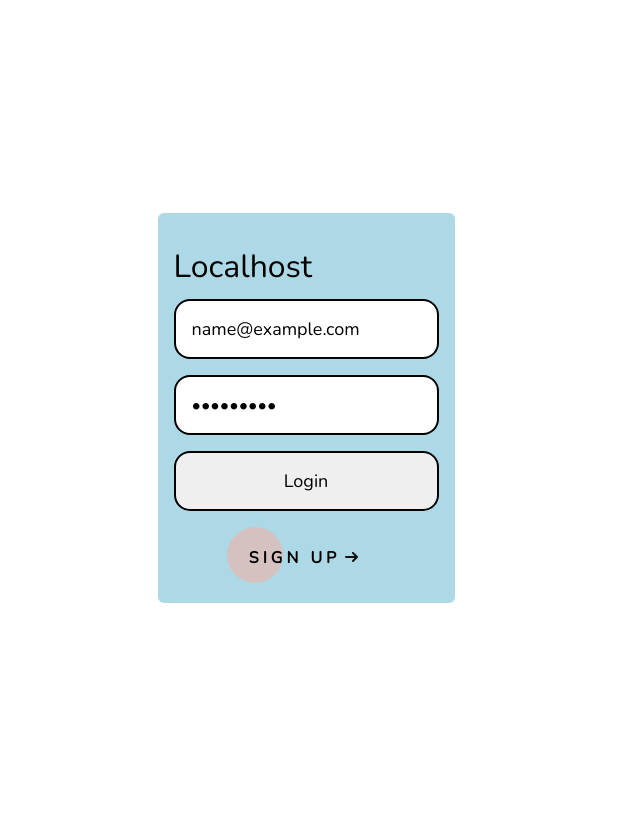
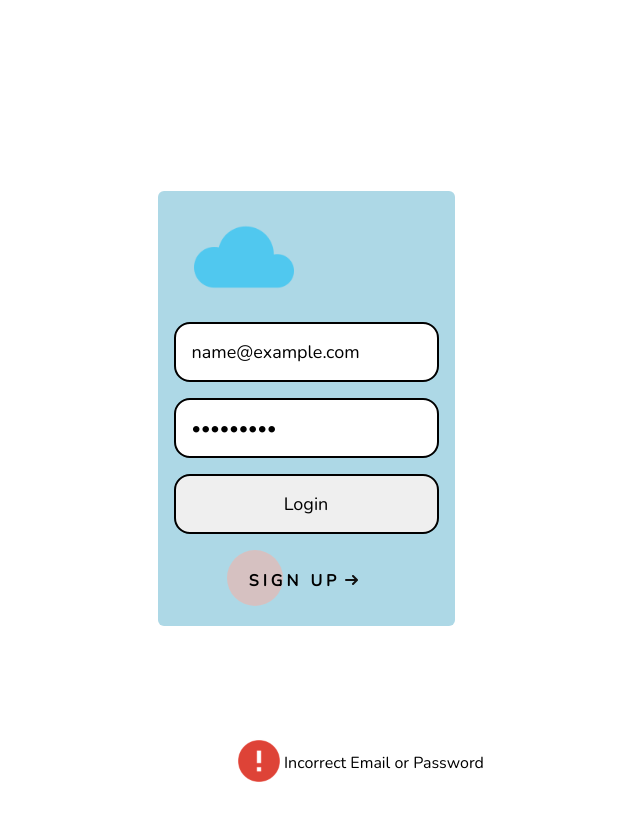
Before and after one commit to Arjunadappa/Localhost-frontEnd, a React (Create React App) app: page / in a window 1280 px wide. Both pictures are taken after typing "name@example.com", "Sample123" into the empty fields and a click on the button "Login". Shown: the whole page, without its empty margins (342-982 px from the left). Built offline with nearby package versions, Linux system fonts and the light colour scheme; no server answers.

Commit message:
bug fixes

```diff
--- a/src/components/ContextMenu/ContextMenu.js
+++ b/src/components/ContextMenu/ContextMenu.js
@@ -4,6 +4,7 @@ import RenameImage from "../../assets/rename.svg";
 import ShareImage from "../../assets/share.svg";
 import DownloadImage from "../../assets/download.svg";
 import TrashImage from "../../assets/trash.svg";
+import MoveImage from "../../assets/move.svg"
 import "./ContextMenu.css"
 
 const ContextMenu = React.forwardRef((props, ref) => (
@@ -14,7 +15,7 @@ const ContextMenu = React.forwardRef((props, ref) => (
         <ContextMenuItem title="Share" image={ShareImage} _id={props._id} file={props} />
         <ContextMenuItem downloadFile={props.downloadFile} title="Download" image={DownloadImage} _id={props._id}/>
         {props.quickFile ? undefined :
-            <ContextMenuItem title="Move" image="/images/move.svg" _id={props._id} parent={props.metadata.parentDirectory} isFile={true}/>
+            <ContextMenuItem title="Move" image={MoveImage} _id={props._id} parent={props.metadata.parentDirectory} isFile={true}/>
         }
         <ContextMenuItem title="Delete" image={TrashImage} _id={props._id}/>
 
--- a/src/components/ContextMenuFolder/ContextMenuFolder.js
+++ b/src/components/ContextMenuFolder/ContextMenuFolder.js
@@ -2,6 +2,7 @@ import ContextItemFolder from "../ContextItemFolder";
 import React from "react";
 import renameImage from "../../assets/rename.svg";
 import TrashImage from "../../assets/trash.svg";
+import MoveImage from "../../assets/move.svg"
 
 
 const ContextMenuFolder = React.forwardRef((props, ref) => (
@@ -9,7 +10,7 @@ const ContextMenuFolder = React.forwardRef((props, ref) => (
     <div className="context-menu" ref={ref} style={props.style}>
         <ContextItemFolder _id={props._id} title="Rename" image={renameImage} parentList={props.directoryHierarachy} name={props.name}/>
         <ContextItemFolder title="Delete" image={TrashImage} _id={props._id} parentList={props.directoryHierarachy}/>
-        <ContextItemFolder title="Move" image="/images/move.svg" _id={props._id} parent={props.parentDirectory} isFile={false}/>
+        <ContextItemFolder title="Move" image={MoveImage} _id={props._id} parent={props.parentDirectory} isFile={false}/>
     </div>
 ))
 
--- a/src/components/DownloadPage/DownloadPage.css
+++ b/src/components/DownloadPage/DownloadPage.css
@@ -23,3 +23,7 @@
 .downloadpage__box__subtitle{
     font-weight: 300;
 }
+.Download__icon{
+    width:50px;
+    height: 50px;
+}
--- a/src/components/DownloadPage/DownloadPage.js
+++ b/src/components/DownloadPage/DownloadPage.js
@@ -1,6 +1,7 @@
 //import Spinner from ".././SpinnerLogin";
 import React from "react";
-import "./DownloadPage.css"
+import "./DownloadPage.css";
+import DownloadIcon from "../../assets/download.svg"
 
 const DownloadPage = ({download,state}) => {
 
@@ -21,7 +22,9 @@ const DownloadPage = ({download,state}) => {
                 <p className="downloadpage__box__title">{state.title}</p>
                 <p className="downloadpage__box__subtitle">Type: {state.type}</p>
                 <p className="downloadpage__box__subtitle">Size: {state.size}</p>
-                <button className="download-button" onClick={download}>Download</button>
+                <button className="download-button" onClick={download}>
+                    <img className='Download__icon'src={DownloadIcon}/>
+                </button>
             </div>)
             :
             <div className="downloadpage__box">
--- a/src/components/Navigation/Navigation.css
+++ b/src/components/Navigation/Navigation.css
@@ -1,4 +1,4 @@
-
+@import url("https://fonts.googleapis.com/css?family=Nunito&display=swap");
 .path__block {
     height: inherit;
     /* min-height: 7vh; */
@@ -18,12 +18,13 @@
 .path__wrapper {
     /* // background: blue; */
     width: 50vw;
-    margin-left: 12px;
+    /* margin-left: 12px; */
     display: flex;
     flex-direction: row;
     overflow-x: scroll;
     overflow-y: hidden;
     height: 52px;
+    font-family: 'Nunito', sans-serif;
     /* max-height: inherit; */
     min-height: inherit;
     /* min-height: 7vh; */
@@ -37,13 +38,14 @@
 
 .path__title {
     color: black;
-    font-size: 17px;
+    font-size: 20px;
     line-height: 0;
-    font-weight: 300;
+    font-weight: 400;
     white-space: nowrap;
     /* height: fit-content; */
     padding: 0px 0 2px 0;
     margin-top: 19px;
+
 
     @media (max-width: $desktop-breakpoint) {
         line-height: normal;
@@ -52,6 +54,9 @@
         text-align: center;
      }
 }
+/* .path__tile:hover{
+    background: #F1F3F4;
+} */
 
 .path__image {
     height: fit-content;
--- a/src/components/PopupWindow/PopupWindow.css
+++ b/src/components/PopupWindow/PopupWindow.css
@@ -79,6 +79,8 @@
 .popup-window__button {
     width: unset;
     margin-bottom: 12px;
+    outline: none;
+    border:none;
 }
 
 .popup-window__image__wrapper {
@@ -140,3 +142,7 @@
     width: 400px;
     opacity: 0.8;
 }
+.Download__icon{
+    width:50px;
+    height: 50px;
+}
--- a/src/components/PopupWindow/PopupWindow.js
+++ b/src/components/PopupWindow/PopupWindow.js
@@ -1,7 +1,8 @@
 
 import capitalize from "../../utils/capitalize";
 import React from "react";
-import CloseIcon from "../../assets/close_icon.png"
+import CloseIcon from "../../assets/close_icon.png";
+import DownloadIcon from "../../assets/download.svg"
 
 class PopupWindow extends React.Component {
 
@@ -41,7 +42,10 @@ class PopupWindow extends React.Component {
                     </video>
                 }
 
-                <button className=" popup-window__button" onClick={() => this.props.downloadFile(this.props.popupFile._id)}>Download</button>
+                <button className=" popup-window__button" onClick={() => this.props.downloadFile(this.props.popupFile._id)}>
+
+                    <img className='Download__icon'src={DownloadIcon}/>
+                </button>
                 <img className="popup-window__close-button" onClick={this.props.hidePopupWindow} src={CloseIcon}/>
             </div>
         )
--- a/src/components/signUp/signUp.css
+++ b/src/components/signUp/signUp.css
@@ -104,3 +104,19 @@ a {
   .cta:active {
     transform: scale(0.96);
   }
+
+  .logo{
+    width:100px;
+    height:100px;
+  }
+  .login__image__wrapper{
+    position: absolute;
+    bottom:10px;
+    left: 45%;
+    display: flex;
+
+  }
+  .login__image{
+    width:50px;
+    height: 50px;
+  }
--- a/src/components/signUp/signUp.js
+++ b/src/components/signUp/signUp.js
@@ -4,6 +4,8 @@ import {createAccountAction,createLoginAction,createLoginWithToken} from '../../
 import './signUp.css';
 import { ToastContainer, toast } from 'react-toastify';
 import 'react-toastify/dist/ReactToastify.css';
+import cloudLogo from "../../assets/cloudLogo.png";
+import errorIcon from "../../assets/error-red.png";
 
 class SignUp extends React.Component {
     constructor(props){
@@ -77,18 +79,9 @@ class SignUp extends React.Component {
                 </div>
                 :
                 <div className="box-container">
-                                {/* {this.props.loginFailed ?
 
-                        <div className="login__image__wrapper">
-                            <img className="login__image" src="/images/error-red.png"/>
-                            <p className="login__title">{this.props.loginFailed}</p>
-                        </div>
-
-                    :
-
-                    undefined} */}
                     <div className='signUpContainer'>
-                        <h1 className='title'>Localhost</h1>
+                        <img className="logo"src={cloudLogo}></img>
                         <form className="form" onSubmit={this.signUp}>
                             {this.state.isLogin ? undefined :
                                 <input className='form-input' name='name' type='text' placeholder='Name' value={this.state.name} onChange={this.handleInputChange}/>
@@ -110,6 +103,16 @@ class SignUp extends React.Component {
                         </div>
                         </form>
                     </div>
+                    {this.props.loginFailed ?
+
+                        <div className="login__image__wrapper">
+                            <img className="login__image" src={errorIcon}/>
+                            <p className="login__title">{this.props.loginFailed}</p>
+                        </div>
+
+                    :
+
+                    undefined}
                 </div>
             }
             </div>
```
